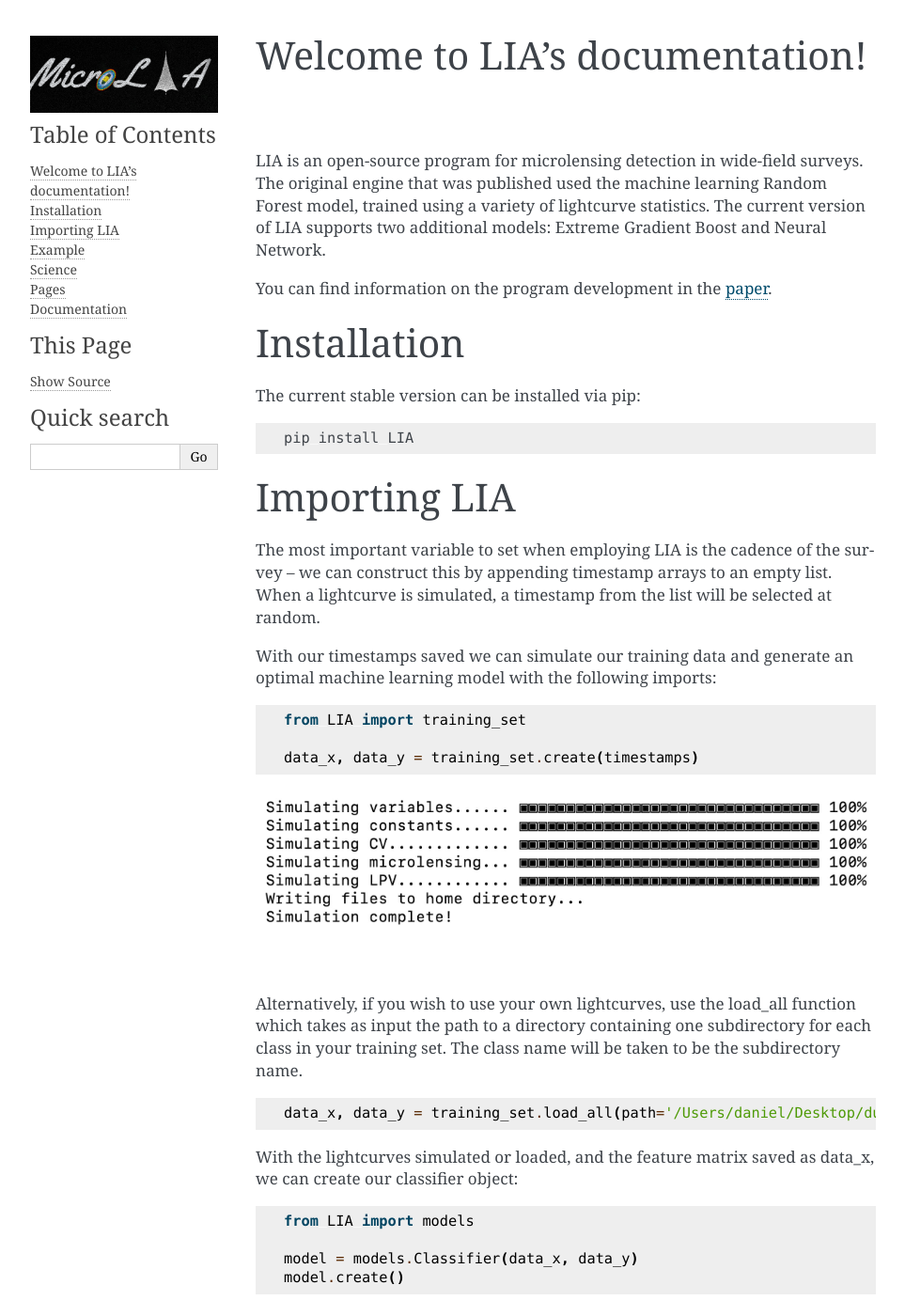
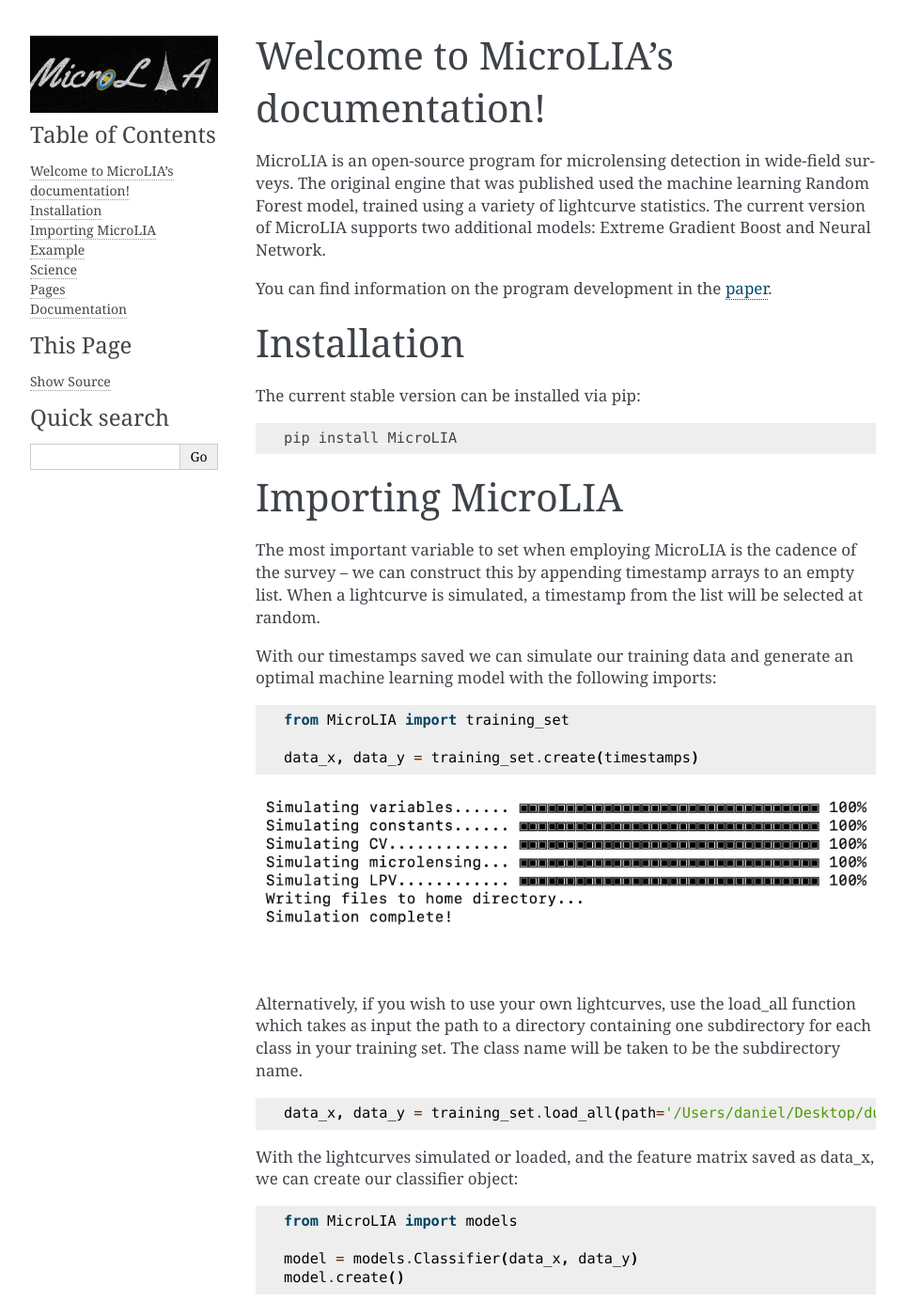
Before and after one commit to Professor-G/MicroLIA, a Sphinx documentation site: the page built from docs/index.rst, in a window 1280 px wide and 1400 px high. Shown: the whole window at 94% size, without its empty margins (148-1111 px from the left). Built offline with Sphinx 7.4.7, drawn with Linux system fonts in a browser that asks for light colours; formulas are drawn with MathJax 3; pages that are not in the unit, such as notebooks, are missing from menus; some of the changed text lies outside the part shown.

Commit message:
changed project name

```diff
--- a/docs/conf.py
+++ b/docs/conf.py
@@ -17,7 +17,7 @@
 
 # -- Project information -----------------------------------------------------
 
-project = 'LIA'
+project = 'MicroLIA'
 copyright = '2022, Daniel Godines'
 author = 'Daniel Godines'
 
@@ -51,7 +51,7 @@
 
 autosummary_generate = True
 autoapi_type = 'python'
-autoapi_dirs = ['../LIA', './source']
+autoapi_dirs = ['../MicroLIA', './source']
 
 # Add any paths that contain templates here, relative to this directory.
 templates_path = ['_templates']
@@ -61,7 +61,7 @@
 #
 # source_suffix = ['.rst', '.md']
 source_suffix = '.rst'
-exclude_patterns = ['../LIA/test/*']
+exclude_patterns = ['../MicroLIA/test/*']
 # The master toctree document.
 master_doc = 'index'
 
@@ -116,7 +116,7 @@
 # -- Options for HTMLHelp output ---------------------------------------------
 
 # Output file base name for HTML help builder.
-htmlhelp_basename = 'LIAdoc'
+htmlhelp_basename = 'MicroLIAdoc'
 
 
 # -- Options for LaTeX output ------------------------------------------------
@@ -143,7 +143,7 @@
 # (source start file, target name, title,
 #  author, documentclass [howto, manual, or own class]).
 latex_documents = [
-    (master_doc, 'LIA.tex', 'LIA Documentation',
+    (master_doc, 'MicroLIA.tex', 'MicroLIA Documentation',
      'Daniel Godines', 'manual'),
 ]
 
@@ -153,7 +153,7 @@
 # One entry per manual page. List of tuples
 # (source start file, name, description, authors, manual section).
 man_pages = [
-    (master_doc, 'lia', 'LIA Documentation',
+    (master_doc, 'microlia', 'MicroLIA Documentation',
      [author], 1)
 ]
 
@@ -164,8 +164,8 @@
 # (source start file, target name, title, author,
 #  dir menu entry, description, category)
 texinfo_documents = [
-    (master_doc, 'LIA', 'LIA Documentation',
-     author, 'LIA', 'Microlensing Detectiong Algorithm',
+    (master_doc, 'MicroLIA', 'MicroLIA Documentation',
+     author, 'MicroLIA', 'Microlensing Detectiong Algorithm',
      'Miscellaneous'),
 ]
 
--- a/docs/index.rst
+++ b/docs/index.rst
@@ -1,11 +1,11 @@
-.. LIA documentation master file, created by
+.. MicroLIA documentation master file, created by
    sphinx-quickstart on Thu Mar 24 11:15:14 2022.
    You can adapt this file completely to your liking, but it should at least
    contain the root `toctree` directive.
 
-Welcome to LIA's documentation!
+Welcome to MicroLIA's documentation!
 ===============================
-LIA is an open-source program for microlensing detection in wide-field surveys. The original engine that was published used the machine learning Random Forest model, trained using a variety of lightcurve statistics. The current version of LIA supports two additional models: Extreme Gradient Boost and Neural Network.
+MicroLIA is an open-source program for microlensing detection in wide-field surveys. The original engine that was published used the machine learning Random Forest model, trained using a variety of lightcurve statistics. The current version of MicroLIA supports two additional models: Extreme Gradient Boost and Neural Network.
 
 You can find information on the program development in the `paper <https://arxiv.org/abs/2004.14347>`_.
 
@@ -15,18 +15,18 @@
 
 .. code-block:: bash
 
-    pip install LIA
+    pip install MicroLIA
 
 
-Importing LIA
+Importing MicroLIA
 ==================
-The most important variable to set when employing LIA is the cadence of the survey -- we can construct this by appending timestamp arrays to an empty list. When a lightcurve is simulated, a timestamp from the list will be selected at random.
+The most important variable to set when employing MicroLIA is the cadence of the survey -- we can construct this by appending timestamp arrays to an empty list. When a lightcurve is simulated, a timestamp from the list will be selected at random.
 
 With our timestamps saved we can simulate our training data and generate an optimal machine learning model with the following imports:
 
 .. code-block:: python
 
-   from LIA import training_set
+   from MicroLIA import training_set
 
    data_x, data_y = training_set.create(timestamps)
 
@@ -45,7 +45,7 @@
 
 .. code-blocK:: python
 
-      from LIA import models
+      from MicroLIA import models
 
       model = models.Classifier(data_x, data_y)
       model.create()
@@ -63,11 +63,11 @@
 
 Example
 ==================
-To learn about LIA's functionality please refer to the `example page <https://lia.readthedocs.io/en/latest/source/Examples.html>`_, which covers in detail the options we have when simulating our training data and creating the classifiers.
+To learn about MicroLIA's functionality please refer to the `example page <https://microlia.readthedocs.io/en/latest/source/Examples.html>`_, which covers in detail the options we have when simulating our training data and creating the classifiers.
 
 Science
 ==================
-To learn about Gravitational Microlensing, including how to derive the magnification equation, please visit the `science page <https://lia.readthedocs.io/en/latest/source/Gravitational%20Microlensing.html>`_.
+To learn about Gravitational Microlensing, including how to derive the magnification equation, please visit the `science page <https://microlia.readthedocs.io/en/latest/source/Gravitational%20Microlensing.html>`_.
 
 
 Pages
@@ -85,4 +85,4 @@
 .. toctree::
    :maxdepth: 1
 
-   source/LIA
+   source/MicroLIA
```
Also changed, not shown: 2 other files.
